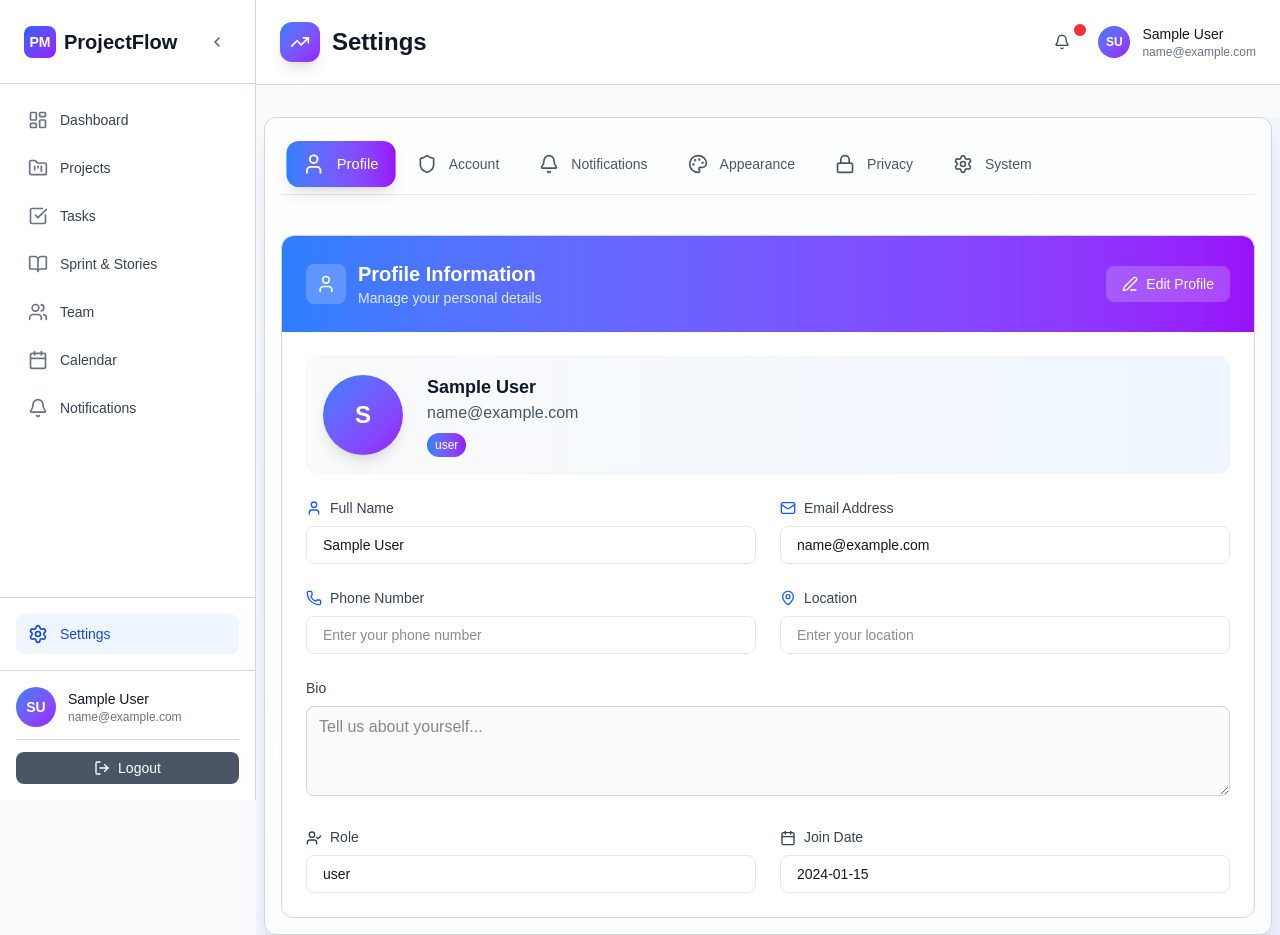
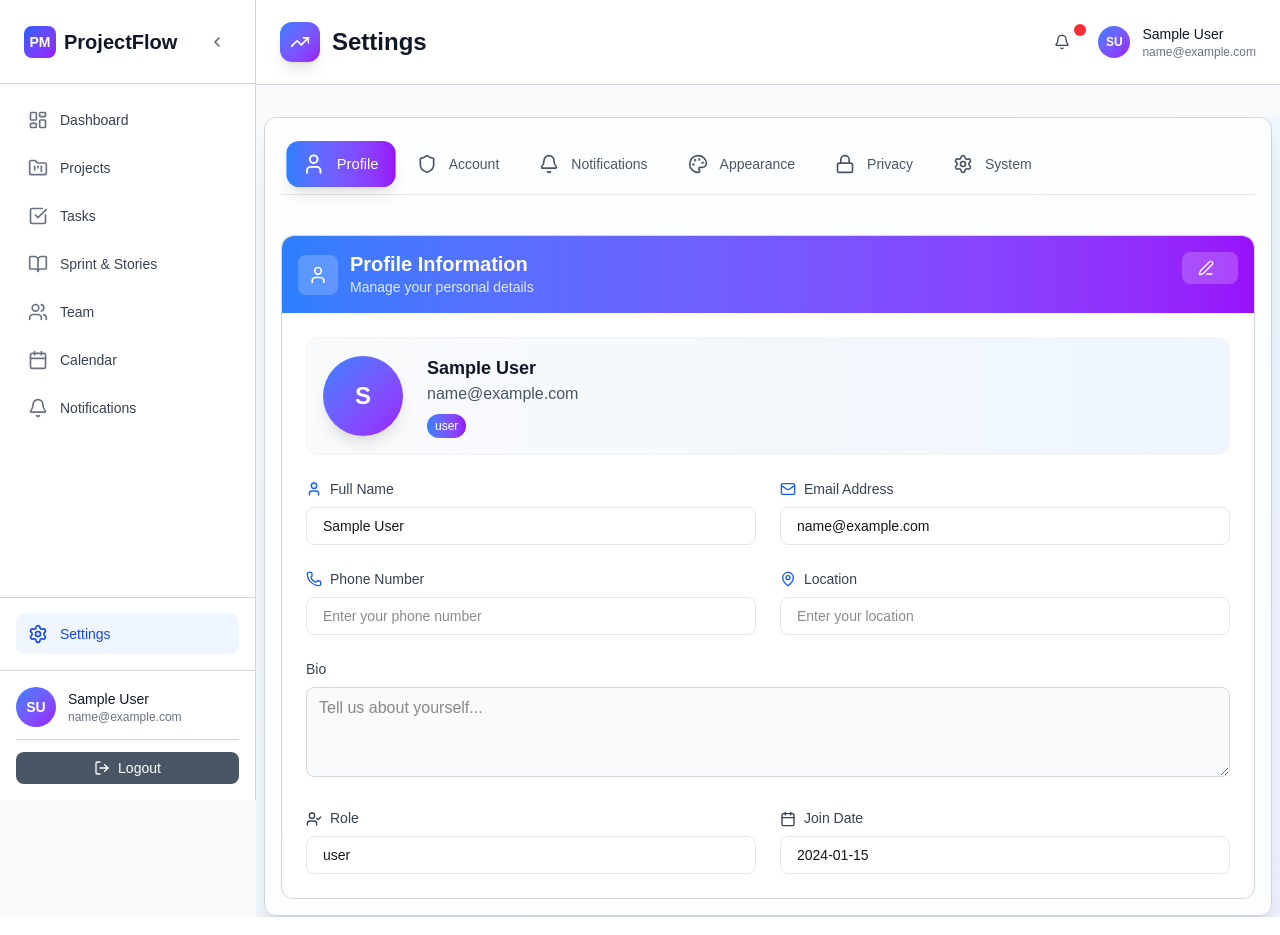
Before and after one commit to softwareInkhub/project-management-latest, a Next.js app: page /settings in a window 1280 px wide. Built offline with nearby package versions, Linux system fonts and the light colour scheme; no server answers; sample sign-in values are in the browser's storage.

Commit message:
setting page UI

```diff
--- a/app/settings/page.tsx
+++ b/app/settings/page.tsx
@@ -154,25 +154,25 @@ export default function SettingsPage() {
               {activeTab === 'profile' && (
                 <div className="space-y-6">
                   <div className="shadow-inner border border-gray-300 bg-white/90 dark:bg-gray-800/90 backdrop-blur-sm overflow-hidden rounded-xl">
-                    <div className="bg-gradient-to-r from-blue-500 to-purple-600 p-6 text-white w-full rounded-t-xl">
-                      <div className="flex items-center justify-between ">
-                        <div className="flex items-center space-x-3 ">
-                          <div className="w-10 h-10 bg-white/20 rounded-lg flex items-center justify-center">
+                    <div className="bg-gradient-to-r from-blue-500 to-purple-600 p-4 text-white w-full rounded-t-xl relative">
+                      <div className="flex items-start justify-between">
+                        <div className="flex items-center space-x-3 flex-1">
+                          <div className="w-10 h-10 bg-white/20 rounded-lg flex items-center justify-center absolute top-3 left-3 md:relative md:top-auto md:left-auto flex-shrink-0">
                             <User className="w-5 h-5" />
                           </div>
-                          <div >
-                            <h2 className="text-xl font-semibold">Profile Information</h2>
-                            <p className="text-blue-100 text-sm">Manage your personal details</p>
+                          <div className="ml-14 md:ml-0">
+                            <h2 className="text-lg md:text-xl font-semibold leading-tight">Profile Information</h2>
+                            <p className="text-blue-100 text-xs md:text-sm">Manage your personal details</p>
                           </div>
                         </div>
                         <Button
                           variant={isEditing ? "outline" : "primary"}
                           onClick={() => isEditing ? handleSaveProfile() : setIsEditing(true)}
-                          className={`${
+                          className={`absolute top-3 right-3 md:relative md:top-auto md:right-auto ${
                             isEditing
                               ? 'bg-white text-blue-600 hover:bg-blue-50 border-white'
                               : 'bg-white/20 text-white hover:bg-white/30 border-white/30'
-                          }`}
+                          } text-xs md:text-sm px-3 py-1.5 md:px-4 md:py-2`}
                         >
                           {isEditing ? (
                             <>
@@ -182,7 +182,7 @@ export default function SettingsPage() {
                           ) : (
                             <>
                               <Edit3 className="w-4 h-4 mr-2" />
-                              Edit Profile
+
                             </>
                           )}
                         </Button>
@@ -195,7 +195,7 @@ export default function SettingsPage() {
                         <div className="md:col-span-2">
                           <div className="flex items-center space-x-6 p-4 bg-gradient-to-r from-gray-50 to-blue-50 dark:from-gray-700 dark:to-gray-600 rounded-xl border border-gray-100 dark:border-gray-600">
                             <div className="relative">
-                              <div className="w-20 h-20 rounded-full bg-gradient-to-br from-blue-500 to-purple-600 flex items-center justify-center text-white text-2xl font-bold shadow-lg">
+                              <div className="w-14 h-14 md:w-20 md:h-20 rounded-full bg-gradient-to-br from-blue-500 to-purple-600 flex items-center justify-center text-white text-xl md:text-2xl font-bold shadow-lg">
                                 {profileData.name.charAt(0).toUpperCase()}
                               </div>
                               {isEditing && (
```
